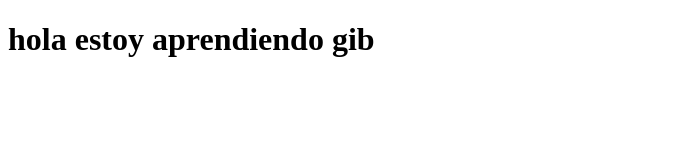
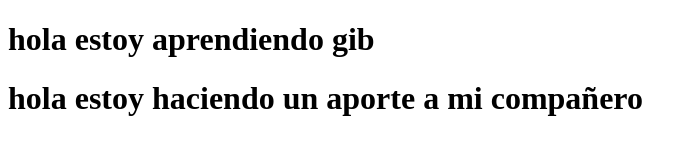
Before and after one commit to Juanrch19/git-tutorial, a plain HTML site: page index.html in a window 1280 px wide. Shown: the whole page, without its empty margins (0-697 px from the left). Drawn offline with Linux system fonts and the light colour scheme.

Commit message:
index.html
aporte

```diff
--- a/index.html
+++ b/index.html
@@ -8,5 +8,6 @@
 </head>
 <body>
     <h1>hola estoy aprendiendo gib</h1>
+    <h1>hola estoy haciendo un aporte a mi compañero</h1>
 </body>
 </html>
```
